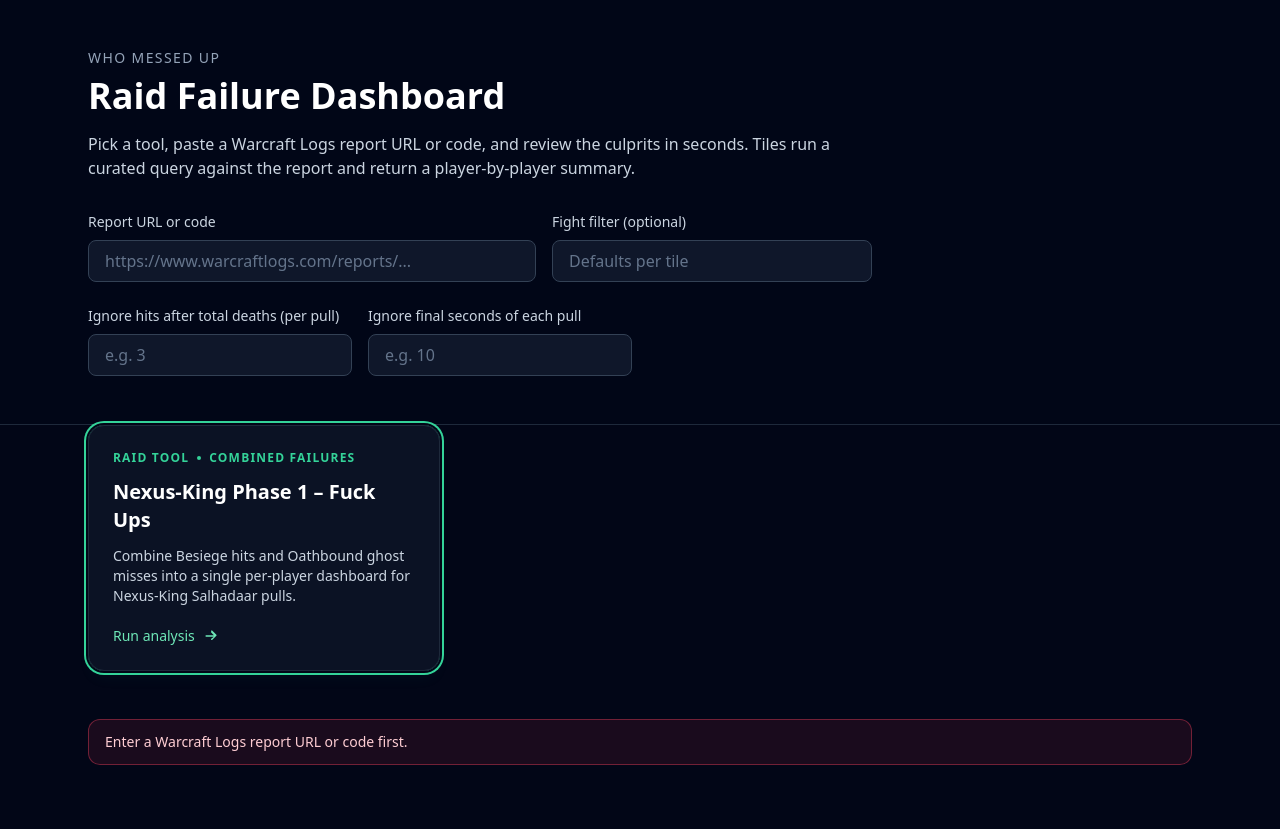
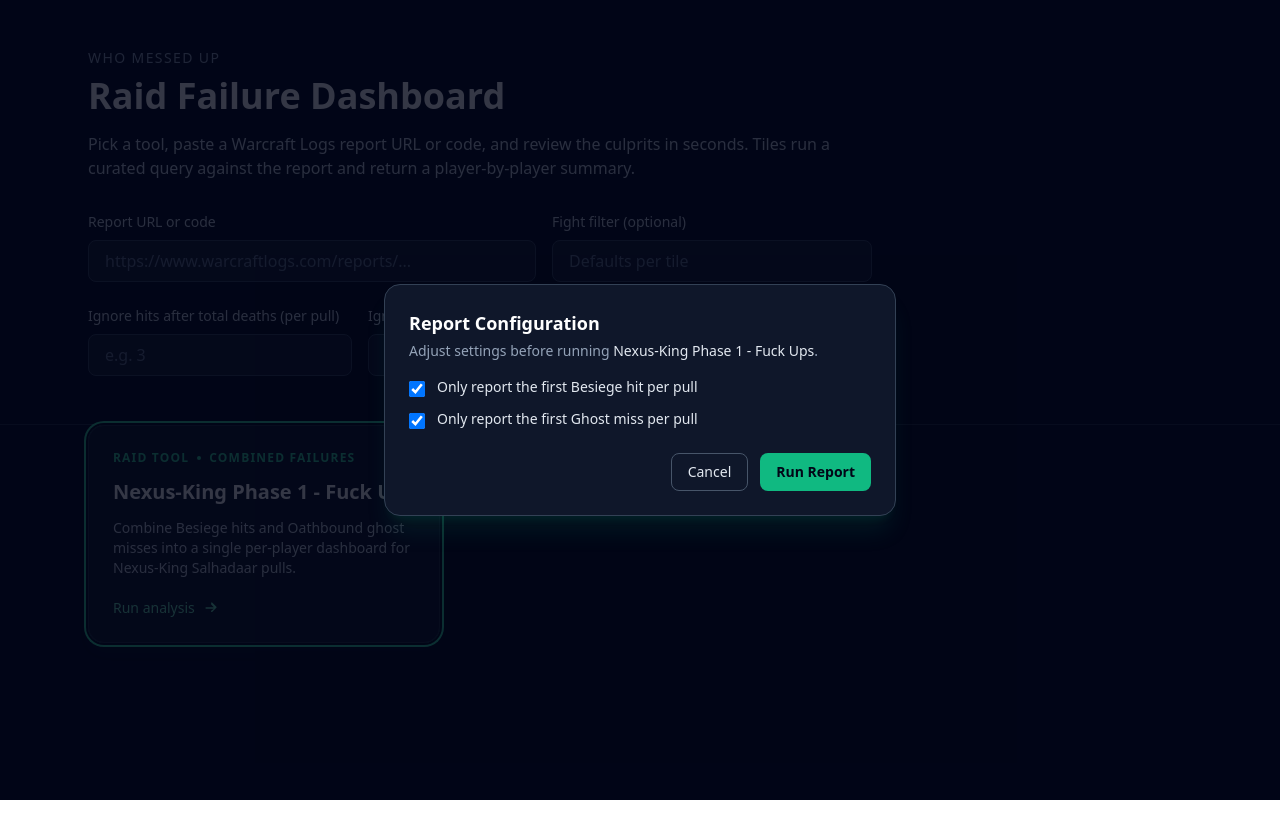
Before and after one commit to cmartyniuk1656/whomessedup, a React app in the folder frontend/: page / in a window 1280 px wide. Both pictures are taken after a click on the button 264 px from the left and 548 px from the top of the page. After the commit the page ends 800 px from the top, so only its background shows below. Built offline with nearby package versions, Linux system fonts and the light colour scheme; the HTML template or start-up script is replaced by a standard one.

Commit message:
nexus king tile works perfectly.

```diff
--- a/frontend/src/App.jsx
+++ b/frontend/src/App.jsx
@@ -48,7 +48,7 @@ const DEFAULT_SORT_DIRECTIONS = {
 const TILES = [
   {
     id: "nexus-phase1",
-    title: "Nexus-King Phase 1 – Fuck Ups",
+    title: "Nexus-King Phase 1 - Fuck Ups",
     description:
       "Combine Besiege hits and Oathbound ghost misses into a single per-player dashboard for Nexus-King Salhadaar pulls.",
     defaultFight: "Nexus-King",
@@ -59,6 +59,20 @@ const TILES = [
       data_type: "DamageTaken",
     },
     defaultSort: { key: "role", direction: "asc" },
+    configOptions: [
+      {
+        id: "first_hit_only",
+        label: "Only report the first Besiege hit per pull",
+        default: true,
+        param: "first_hit_only",
+      },
+      {
+        id: "first_ghost_only",
+        label: "Only report the first Ghost miss per pull",
+        default: true,
+        param: "first_ghost_only",
+      },
+    ],
   },
 ];
 
@@ -90,6 +104,10 @@ function App() {
   const [loadingId, setLoadingId] = useState(null);
   const [error, setError] = useState("");
   const [result, setResult] = useState(null);
+  const [pendingTile, setPendingTile] = useState(null);
+  const [showConfig, setShowConfig] = useState(false);
+  const [configValues, setConfigValues] = useState({});
+  const [savedConfigs, setSavedConfigs] = useState({});
 
   const currentTile = useMemo(
     () => TILES.find((tile) => tile.id === activeTile) ?? TILES[0] ?? null,
@@ -204,6 +222,20 @@ function App() {
       ? value.toLocaleString(undefined, { minimumFractionDigits: digits, maximumFractionDigits: digits })
       : value;
 
+  const filterTags = [];
+  if (hitFilters.ignore_after_deaths) {
+    filterTags.push(`Stop after ${formatInt(hitFilters.ignore_after_deaths)} deaths`);
+  }
+  if (hitFilters.ignore_final_seconds) {
+    filterTags.push(`Ignore final ${formatFloat(hitFilters.ignore_final_seconds, 1)}s`);
+  }
+  if (typeof hitFilters.first_hit_only === "boolean") {
+    filterTags.push(hitFilters.first_hit_only ? "First Besiege per pull" : "All Besiege hits");
+  }
+  if (typeof hitFilters.first_ghost_only === "boolean") {
+    filterTags.push(hitFilters.first_ghost_only ? "First Ghost per pull" : "All Ghost misses");
+  }
+
   const summaryMetrics = [
     { label: "Pulls counted", value: formatInt(pullCount) },
     { label: "Total Besieges", value: formatInt(totalBesieges) },
@@ -229,17 +261,28 @@ function App() {
     return <span className="ml-2 text-emerald-300">{sortConfig.direction === "asc" ? "▲" : "▼"}</span>;
   };
 
-  const handleTileClick = async (tile) => {
-    setError("");
-    setResult(null);
-    setActiveTile(tile.id);
-    setSortConfig(tile.defaultSort ?? { key: "role", direction: "asc" });
-
+  const runTile = async (tile, overrides = {}) => {
     const code = extractReportCode(reportInput);
     if (!code) {
       setError("Enter a Warcraft Logs report URL or code first.");
       return;
     }
+
+    const resolvedConfig = {};
+    if (tile.configOptions?.length) {
+      tile.configOptions.forEach((opt) => {
+        if (typeof overrides[opt.id] === "boolean") {
+          resolvedConfig[opt.id] = overrides[opt.id];
+        } else if (typeof opt.default === "boolean") {
+          resolvedConfig[opt.id] = opt.default;
+        }
+      });
+    }
+
+    setError("");
+    setResult(null);
+    setActiveTile(tile.id);
+    setSortConfig(tile.defaultSort ?? { key: "role", direction: "asc" });
 
     setLoadingId(tile.id);
     try {
@@ -265,6 +308,13 @@ function App() {
       if (!Number.isNaN(finalNum) && finalNum > 0) {
         params.set("ignore_final_seconds", String(finalNum));
       }
+      if (tile.configOptions?.length) {
+        tile.configOptions.forEach((opt) => {
+          if (typeof resolvedConfig[opt.id] === "boolean") {
+            params.set(opt.param, resolvedConfig[opt.id] ? "true" : "false");
+          }
+        });
+      }
 
       const response = await fetch(`${tile.endpoint}?${params.toString()}`);
       if (!response.ok) {
@@ -282,6 +332,49 @@ function App() {
     } finally {
       setLoadingId(null);
     }
+  };
+
+  const handleTileClick = (tile) => {
+    if (tile.configOptions?.length) {
+      const saved = savedConfigs[tile.id] ?? {};
+      const initial = {};
+      tile.configOptions.forEach((opt) => {
+        const savedValue = saved[opt.id];
+        initial[opt.id] = typeof savedValue === "boolean" ? savedValue : !!opt.default;
+      });
+      setConfigValues(initial);
+      setPendingTile(tile);
+      setShowConfig(true);
+    } else {
+      runTile(tile);
+    }
+  };
+
+  const handleConfigOptionChange = (id, value) => {
+    setConfigValues((prev) => ({
+      ...prev,
+      [id]: value,
+    }));
+  };
+
+  const handleConfigCancel = () => {
+    setShowConfig(false);
+    setPendingTile(null);
+  };
+
+  const handleConfigConfirm = () => {
+    if (!pendingTile) {
+      return;
+    }
+    const overrides = { ...configValues };
+    setSavedConfigs((prev) => ({
+      ...prev,
+      [pendingTile.id]: overrides,
+    }));
+    setShowConfig(false);
+    const tileToRun = pendingTile;
+    setPendingTile(null);
+    runTile(tileToRun, overrides);
   };
 
   return (
@@ -404,8 +497,7 @@ function App() {
                     {result.filters?.fight_name ? ` · Fight filter: ${result.filters.fight_name}` : ""}
                     {abilityIds.besiege ? ` · Besiege ${abilityIds.besiege}` : ""}
                     {abilityIds.ghost ? ` · Ghost ${abilityIds.ghost}` : ""}
-                    {hitFilters.ignore_after_deaths ? ` · Stop after deaths: ${hitFilters.ignore_after_deaths}` : ""}
-                    {hitFilters.ignore_final_seconds ? ` · Ignore final ${formatFloat(hitFilters.ignore_final_seconds, 1)}s` : ""}
+                    {filterTags.length ? ` · ${filterTags.join(" · ")}` : ""}
                   </p>
                 </div>
                 <div className="grid gap-1 text-right text-sm text-slate-300">
@@ -505,7 +597,7 @@ function App() {
                   </thead>
                   <tbody className="divide-y divide-slate-800 bg-slate-900/40 text-slate-100">
                     {sortedRows.map((row) => (
-                      <tr key={row.player}>
+                      <tr key={`${row.player}-${row.role}`}>
                         <td className="px-4 py-3 font-medium">
                           <span style={{ color: row.color }}>{row.player}</span>
                         </td>
@@ -544,6 +636,45 @@ function App() {
           )}
         </section>
       </main>
+      {showConfig && pendingTile ? (
+        <div className="fixed inset-0 z-50 flex items-center justify-center bg-slate-950/80 px-4 py-6">
+          <div className="w-full max-w-lg rounded-2xl border border-slate-700 bg-slate-900 p-6 shadow-xl shadow-emerald-500/10">
+            <h2 className="text-lg font-semibold text-white">Report Configuration</h2>
+            <p className="mt-1 text-sm text-slate-400">
+              Adjust settings before running <span className="font-medium text-slate-200">{pendingTile.title}</span>.
+            </p>
+            <div className="mt-4 space-y-3">
+              {pendingTile.configOptions?.map((option) => (
+                <label key={option.id} className="flex items-start gap-3 text-sm text-slate-200">
+                  <input
+                    type="checkbox"
+                    className="mt-1 h-4 w-4 rounded border-slate-600 bg-slate-900 text-emerald-500 focus:ring-emerald-400"
+                    checked={!!configValues[option.id]}
+                    onChange={(event) => handleConfigOptionChange(option.id, event.target.checked)}
+                  />
+                  <span>{option.label}</span>
+                </label>
+              ))}
+            </div>
+            <div className="mt-6 flex justify-end gap-3">
+              <button
+                type="button"
+                onClick={handleConfigCancel}
+                className="rounded-lg border border-slate-600 px-4 py-2 text-sm font-medium text-slate-200 transition hover:border-slate-500 hover:bg-slate-800"
+              >
+                Cancel
+              </button>
+              <button
+                type="button"
+                onClick={handleConfigConfirm}
+                className="rounded-lg bg-emerald-500 px-4 py-2 text-sm font-semibold text-slate-950 transition hover:bg-emerald-400"
+              >
+                Run Report
+              </button>
+            </div>
+          </div>
+        </div>
+      ) : null}
     </div>
   );
 }
```
Also changed, not shown: 2 other files (tests, documents, lock files or other folders).
